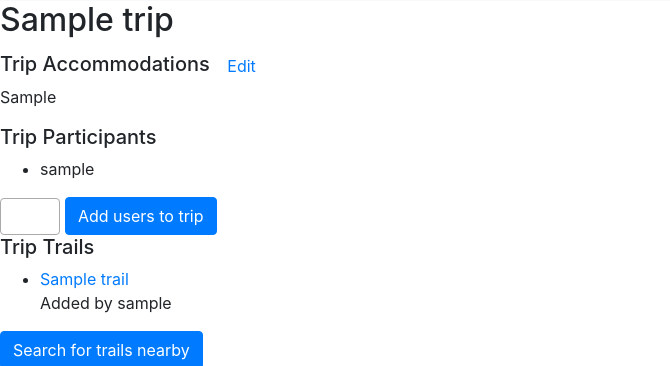
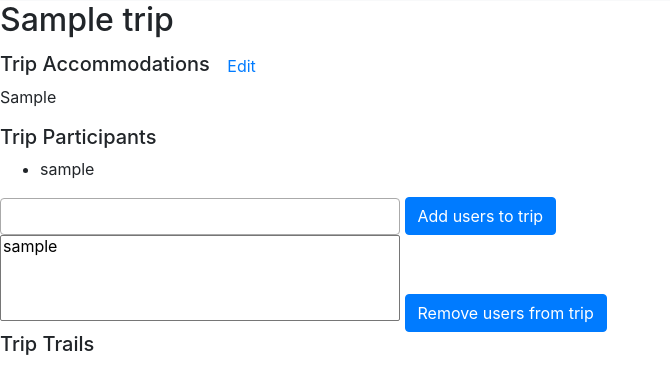
Before and after one commit to emilyskuo/Route-Trout, a Flask app: page /trip/1 in a window 1280 px wide. Shown: the part 55-421 px from the top of the page, without its empty margins (0-670 px from the left). Run offline with Flask 2, Linux system fonts and the light colour scheme; tables that the repository leaves empty hold one stand-in row (values such as "Sample post"); some libraries are stand-ins or nearby versions.

Commit message:
added form/button to remove users from trip

```diff
--- a/templates/trip.html
+++ b/templates/trip.html
@@ -28,17 +28,26 @@
 <h5>Trip Participants</h5>
     <ul id="trip-user-ul">
         {% for trip_user in trip.trip_users %}
-            <li>{{trip_user.user.username}}</li>
+            <li id={{trip_user.user.username}}>{{trip_user.user.username}}</li>
         {% endfor %}
     </ul>
 
 <div>
-    <select name="users[]" multiple="multiple" id="add-users-to-trip">
+    <select name="users[]" multiple="multiple" id="add-users-to-trip" class="select2">
         {% for user in all_users %}
         <option value={{user.user_id}}>{{user.username}}</option>
         {% endfor %}
     </select>
     <input type="submit" value="Add users to trip" class="btn btn-primary" id="add-users-to-trip-button">
+</div>
+
+<div>
+    <select name="remove-users[]" multiple="multiple" id="remove-users-from-trip" class="select2">
+        {% for trip_user in trip.trip_users %}
+        <option value={{trip_user.user_id}}>{{trip_user.user.username}}</option>
+        {% endfor %}
+    </select>
+    <input type="submit" value="Remove users from trip" class="btn btn-primary" id="remove-users-from-trip-button">
 </div>
 
 <h5>Trip Trails</h5>
```
